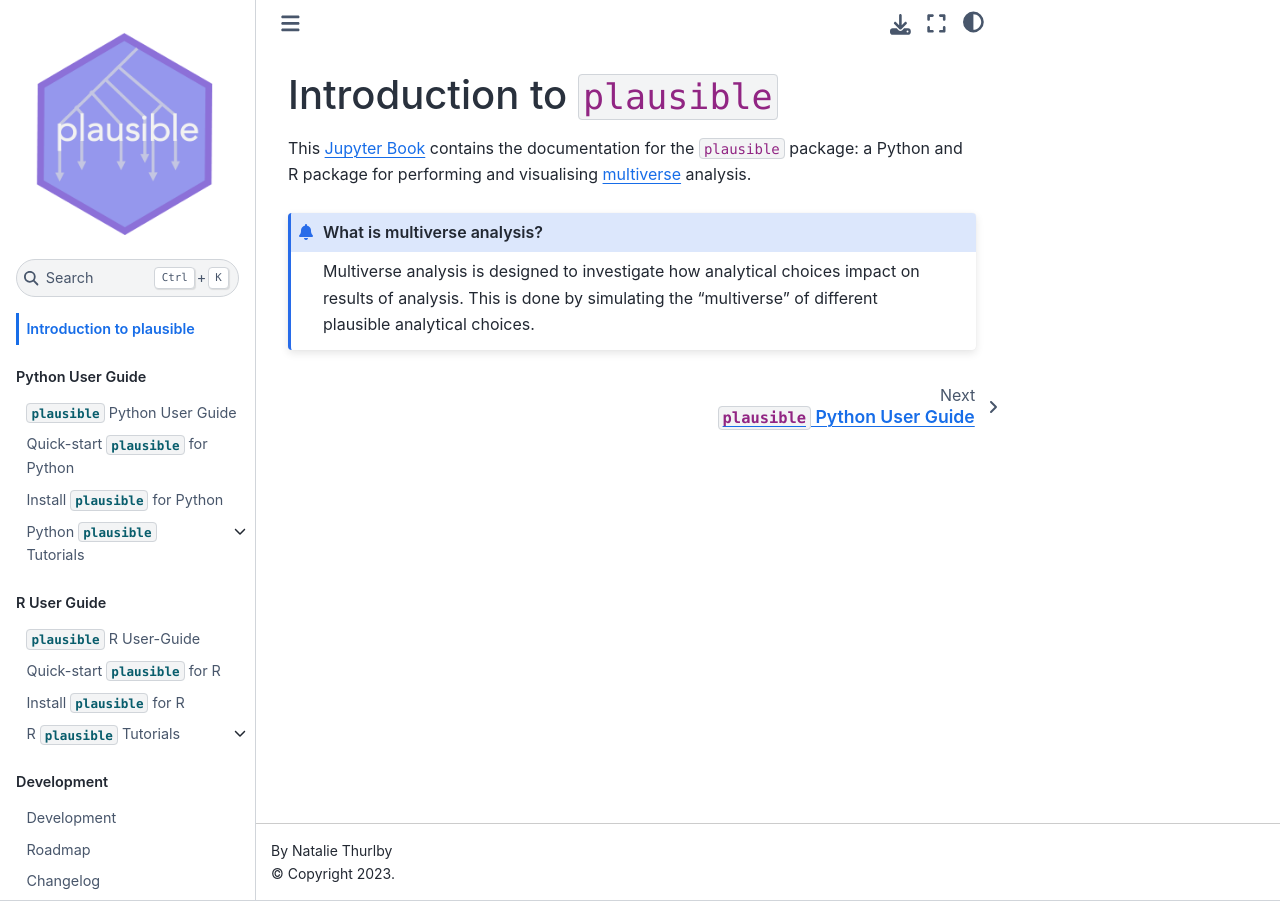
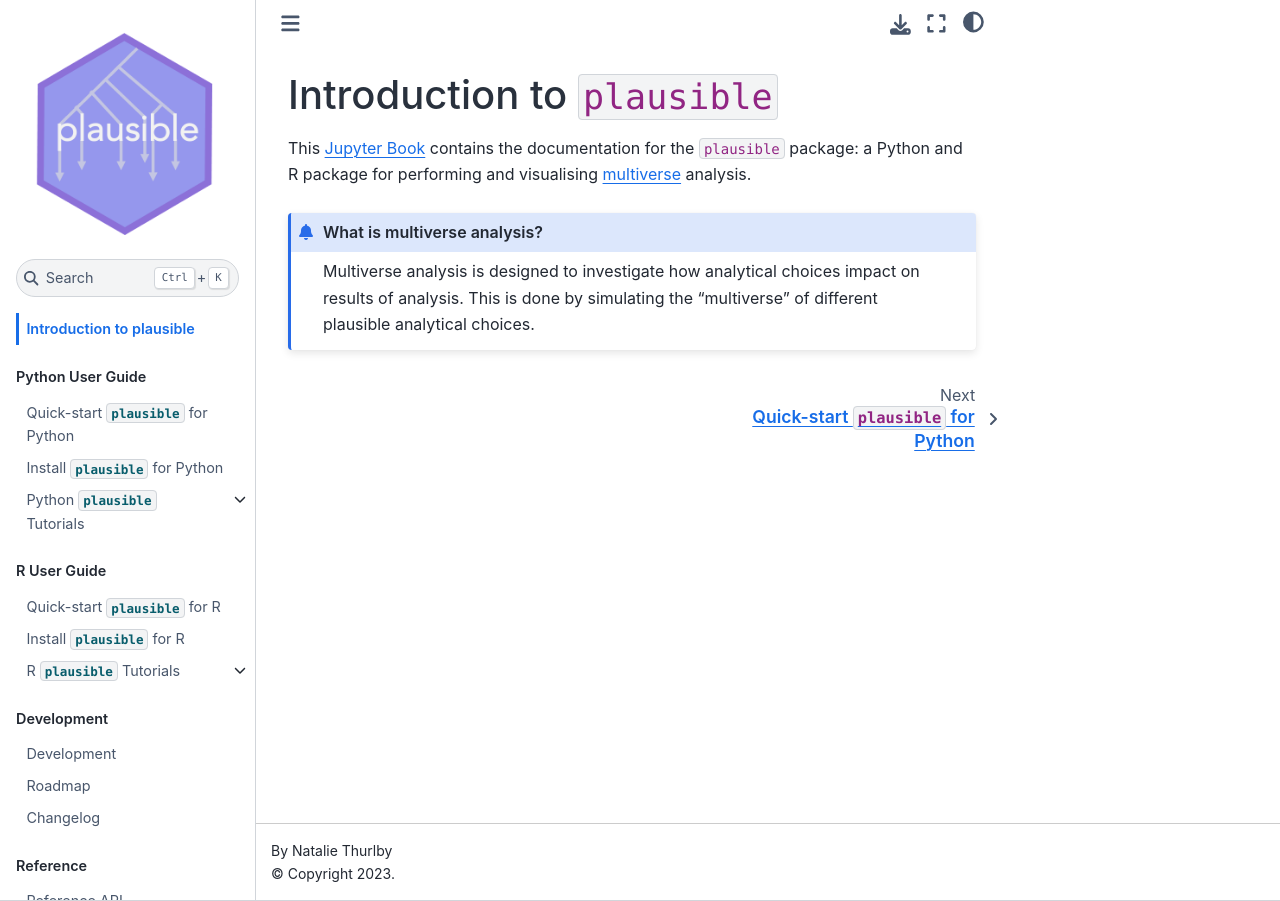
Before and after one commit to NatalieThurlby/multiverse, a Jupyter Book: the page built from docs/content/intro.md, in a window 1280 px wide. Built offline with Jupyter Book 1.0.4 settings and Sphinx 7.4.7 and the Sphinx Book theme 1.1.4, drawn with Linux system fonts in a browser that asks for light colours.

Commit message:
Favicon, remove unneccessary book sections

```diff
--- a/docs/_config.yml
+++ b/docs/_config.yml
@@ -6,3 +6,7 @@ logo: images/logo.png
 latex:
   latex_documents:
     targetname: book.tex
+
+sphinx:
+  config:
+    html_favicon: images/logo.png
--- a/docs/_toc.yml
+++ b/docs/_toc.yml
@@ -2,7 +2,6 @@
 
 - part: Python User Guide
   chapters:
-  - file: content/py-user-guide/intro
   - file: content/py-user-guide/quickstart
   - file: content/py-user-guide/installation
   - file: content/py-user-guide/tutorials/intro
@@ -11,7 +10,6 @@
 
 - part: R User Guide
   chapters:
-  - file: content/r-user-guide/intro
   - file: content/r-user-guide/quickstart
   - file: content/r-user-guide/installation
   - file: content/r-user-guide/tutorials/intro
--- a/docs/content/py-user-guide/intro.md
+++ /dev/null
@@ -1,3 +0,0 @@
-# `plausible` Python User Guide
-
-This section contains the User Guide for using `plausible` from Python.
--- a/docs/content/r-user-guide/intro.md
+++ /dev/null
@@ -1 +0,0 @@
-# `plausible` R User-Guide
```
